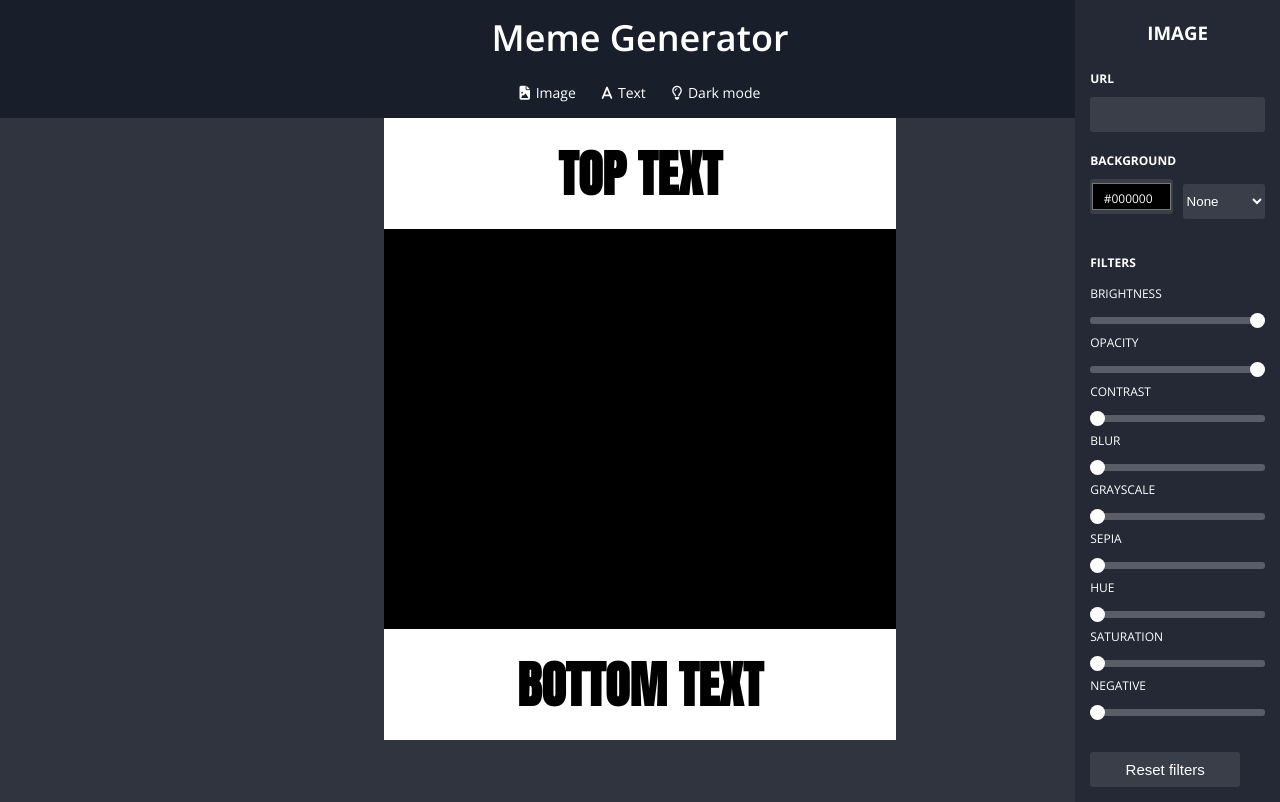
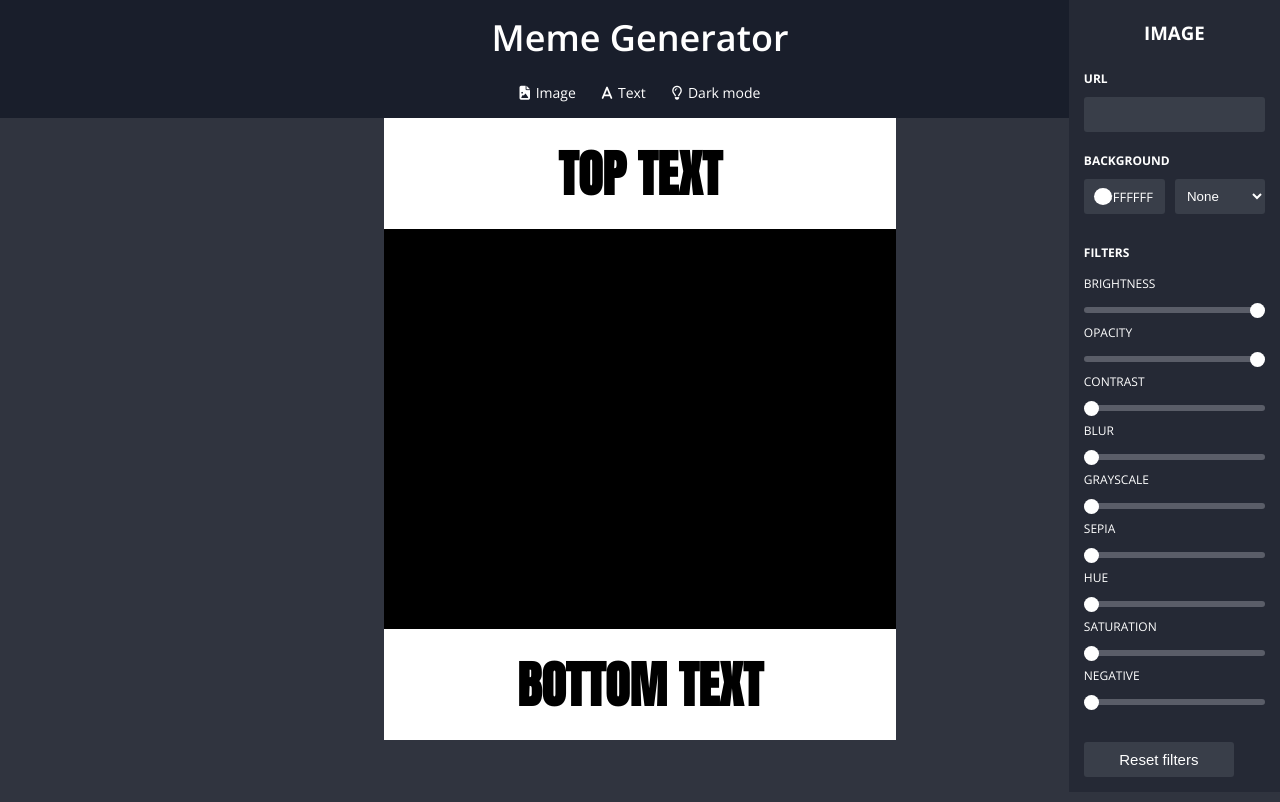
Before and after one commit to RomiRao/meme-generator, a plain HTML site: page index.html in a window 1280 px wide. Drawn offline with nearby package versions, Linux system fonts and the light colour scheme.

Commit message:
input color done

```diff
--- a/index.html
+++ b/index.html
@@ -60,7 +60,7 @@
                 <h5>BACKGROUND</h5>
                 <div class="color-n-style flex-container">
                     <label class="relative-container">
-                        <input type="color" id="color-select" class="input-color flex-container"><span>#000000</span>
+                        <input type="color" value="#FFFFFF" id="color-select" class="input-color"><span>#FFFFFF</span>
                     </label>
                         <select name="filter" id="filter-select" class="is-hover">
                             <option value="none">None</option>
--- a/style/style.css
+++ b/style/style.css
@@ -81,7 +81,7 @@ h2 {
 .image-settings {
     background-color: #252935;
     position: absolute;
-    width: 16%;
+    width: 16.5%;
     right: 0;
     top: 0;
     justify-content: flex-start;
@@ -122,6 +122,7 @@ input, select, .input-color, form button  {
     background-color: #393E49;
     border: none;
     border-radius: 3px;
+    padding: 5px 8px;
 }
 
 select {
@@ -130,6 +131,9 @@ select {
 
 .color-n-style {
     flex-direction: row;
+    align-items: flex-start;
+    justify-content: space-between;
+    margin-bottom: 0px;
 }
 
 .relative-container {
@@ -143,15 +147,17 @@ form button {
 }
 
 span {
+    font-size: 13px;
     position: absolute;
-    top: 30%;
-    right: 20px;
+    top: 9px;
+    right: 12px;
 }
 
 /* SLIDERS */
 
 input[type='range'] {
     height: 0;
+    padding: 0;
 }
 
 input[type='range'], input[type='range']::-webkit-slider-runnable-track, input[type='range']::-webkit-slider-thumb {
@@ -170,9 +176,25 @@ input[type=range]::-webkit-slider-thumb {
 
 input[type=range]::-webkit-slider-runnable-track {
     background-color:#5A5D68;
-    height: 7px;
+    height: 6px;
     border-radius: 3px;
     width: 100%;
+}
+
+/* Color */
+
+input[type="color"] {
+	-webkit-appearance: none;
+	border: none;
+}
+input[type="color"]::-webkit-color-swatch-wrapper {
+    width: 22px;
+    height: 25px;
+}
+
+input[type="color"]::-webkit-color-swatch {
+	border: none;
+    border-radius: 70%;
 }
 
 /* USER INTERACTION ------------------- */
```
